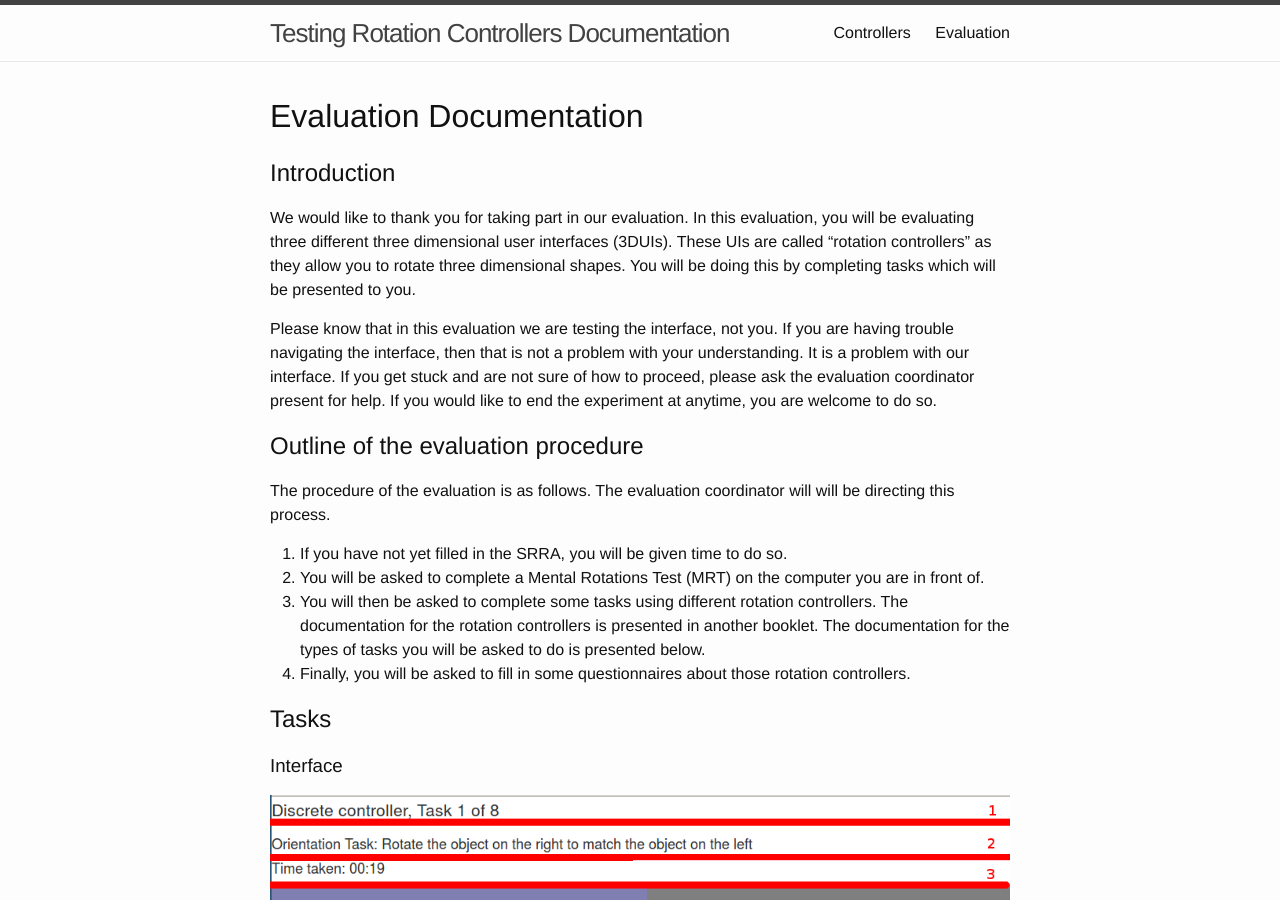
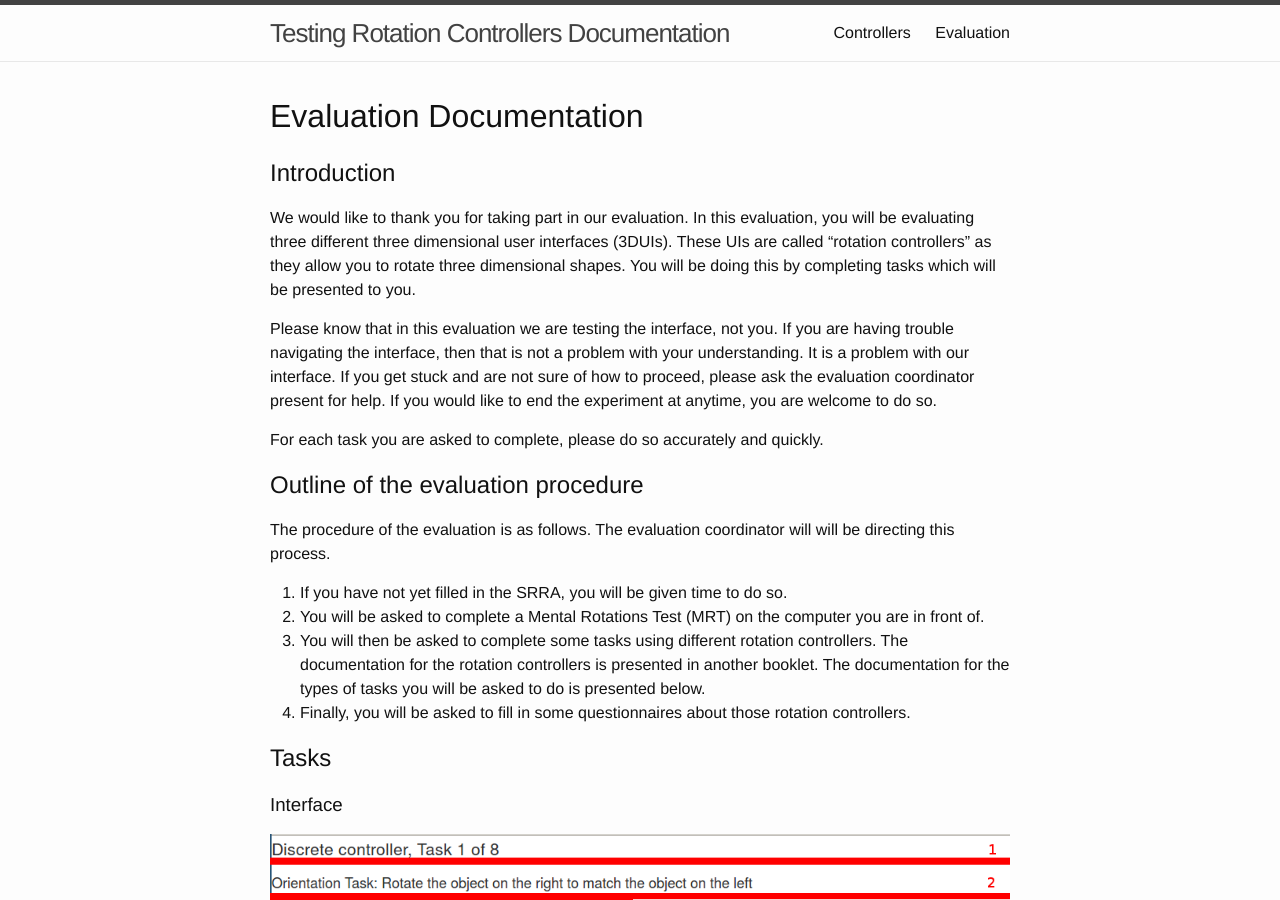
Before and after one commit to 3DUI/testing-interface, a Jekyll site: the page built from documentation/experiment.md, in a window 1280 px wide and 900 px high. Built offline with Jekyll 4.4.1, drawn with Linux system fonts in a browser that asks for light colours.

Commit message:
Added HCI wording to experiment manual

```diff
--- a/documentation/experiment.md
+++ b/documentation/experiment.md
@@ -10,6 +10,8 @@ title: Evaluation
 We would like to thank you for taking part in our evaluation. In this evaluation, you will be evaluating three different three dimensional user interfaces (3DUIs). These UIs are called "rotation controllers" as they allow you to rotate three dimensional shapes. You will be doing this by completing tasks which will be presented to you.
 
 Please know that in this evaluation we are testing the interface, not you. If you are having trouble navigating the interface, then that is not a problem with your understanding. It is a problem with our interface. If you get stuck and are not sure of how to proceed, please ask the evaluation coordinator present for help. If you would like to end the experiment at anytime, you are welcome to do so.
+
+For each task you are asked to complete, please do so accurately and quickly.
 
 ## Outline of the evaluation procedure
 
```
